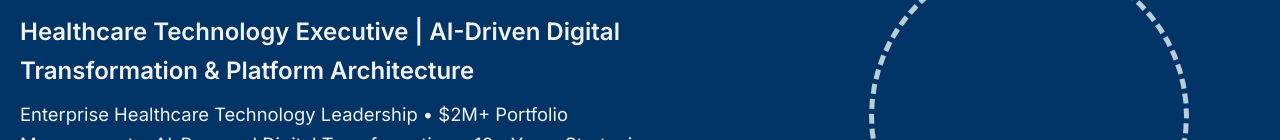
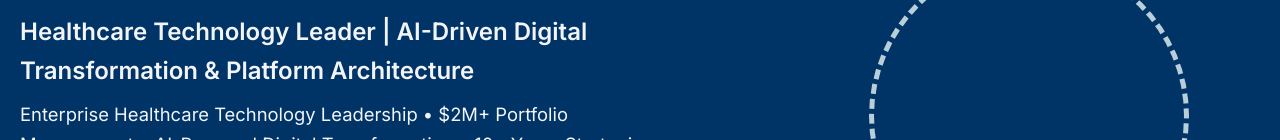
Before and after one commit to tobilola/tobilola.github.io, a plain HTML site: page index.html in a window 1280 px wide. Shown: the part 274-414 px from the top of the page. Drawn offline with Linux system fonts and the light colour scheme.

Commit message:
Update index.html

```diff
--- a/index.html
+++ b/index.html
@@ -229,7 +229,7 @@
   <section id="home" class="hero offset-top">
     <div class="hero-content">
       <h1>TOBI OGUNBOWALE</h1>
-      <div class="subtitle">Healthcare Technology Executive | AI-Driven Digital Transformation & Platform Architecture</div>
+      <div class="subtitle">Healthcare Technology Leader | AI-Driven Digital Transformation & Platform Architecture</div>
       <div class="tagline">Enterprise Healthcare Technology Leadership • $2M+ Portfolio Management • AI-Powered Digital Transformation • 10+ Years Strategic Leadership • 1M+ Samples Managed • 99.9% System Reliability</div>
       <div class="hero-buttons">
         <a href="#case-studies" class="btn btn-primary">View Portfolio</a>
```
